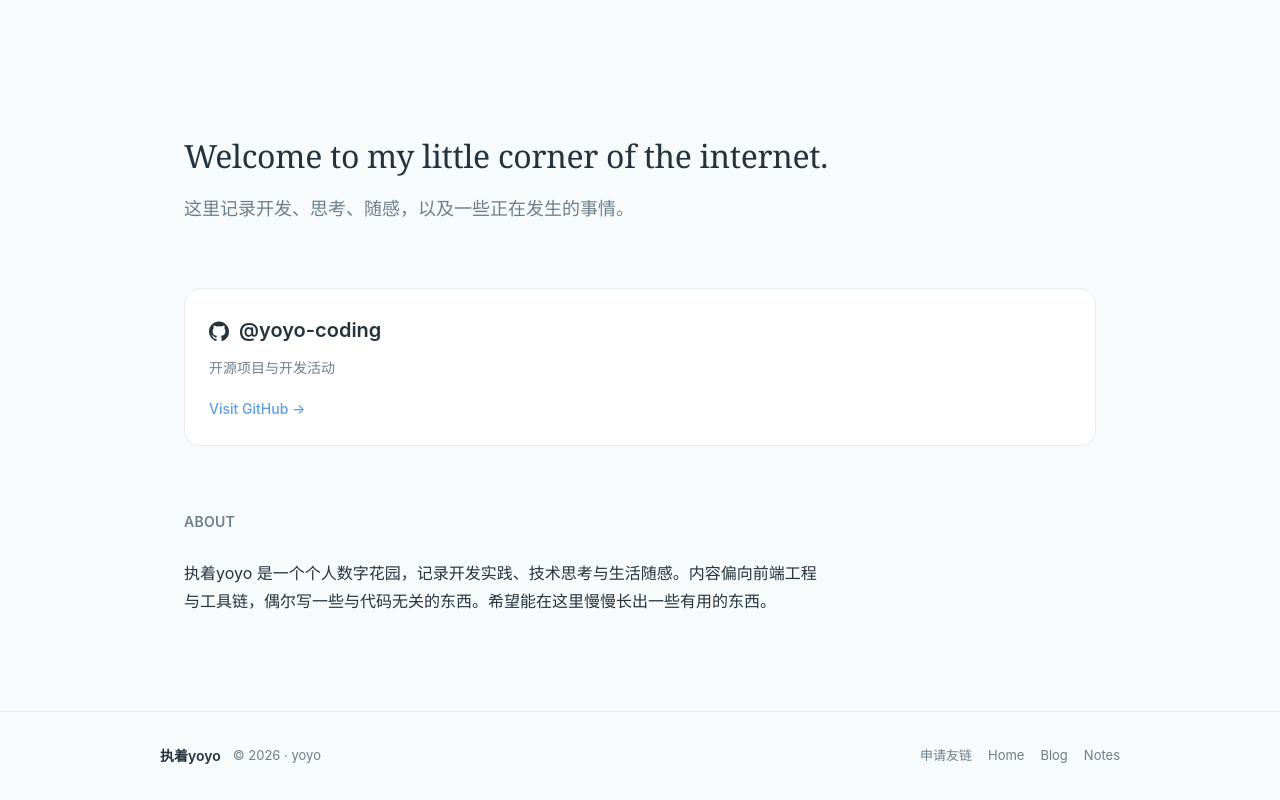
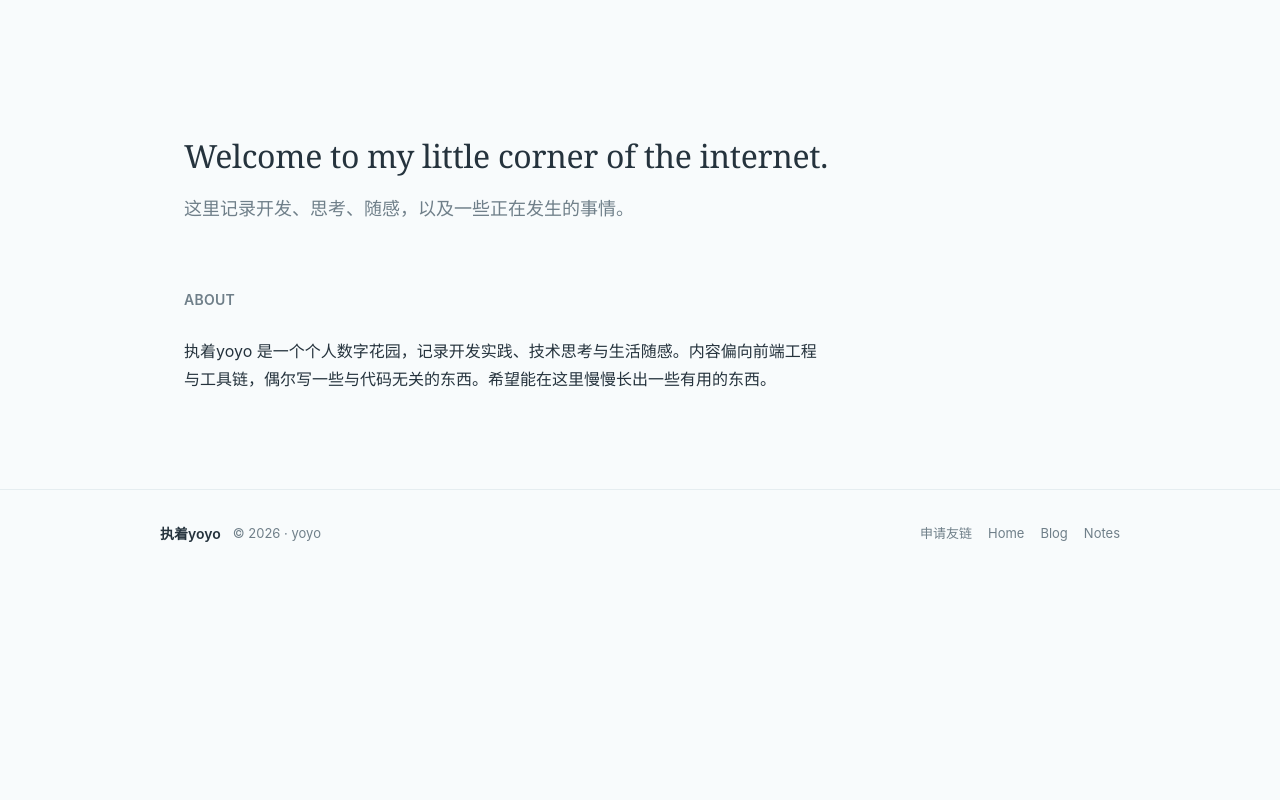
Before and after one commit to yoyo-coding/me, a Next.js app: page / in a window 1280 px wide. Shown: the part 761-1561 px from the top of the page. After the commit the page ends 1339 px from the top, so only its background shows below. Built offline with nearby package versions, Linux system fonts and the light colour scheme.

Commit message:
remove GitHub card from homepage (friend links replace it)

```diff
--- a/src/app/page.tsx
+++ b/src/app/page.tsx
@@ -2,7 +2,6 @@ import { getAllBlogPosts, getAllNotes } from "@/lib/content";
 import {
   AboutSection,
   BlogSection,
-  GithubSection,
   Hero,
   NotesSection,
   NowSection,
@@ -26,7 +25,6 @@ export default async function HomePage() {
       <BlogSection posts={posts} />
       <NotesSection notes={notes} />
       <NowSection />
-      <GithubSection />
       <AboutSection />
     </>
   );
--- a/src/components/home-sections.tsx
+++ b/src/components/home-sections.tsx
@@ -1,13 +1,13 @@
 import Link from "next/link";
 import type { BlogPost, Note } from "@/lib/types";
-import { githubUrl, siteConfig } from "@/lib/site-config";
+import { siteConfig } from "@/lib/site-config";
 import { getNowItems } from "@/lib/site-data";
 import { formatDate, formatNoteTime } from "@/lib/format";
 import { Reveal } from "@/components/reveal";
 
 /* ============================================================
    首页各内容板块（设计稿：首页.html）
-   首屏（hero）仅头像，滚动后依次：欢迎语 → Blog → Notes → Now → GitHub → About
+   首屏（hero）仅头像，滚动后依次：欢迎语 → Blog → Notes → Now → About
    ============================================================ */
 
 /** 首屏：仅头像主体，大面积留白是设计本身 */
@@ -132,30 +132,6 @@ export async function NowSection() {
   );
 }
 
-export function GithubSection() {
-  return (
-    <Reveal className="yoyo-section yoyo-content">
-      <div className="yoyo-card yoyo-github-card">
-        <div className="yoyo-github-header">
-          <svg width="20" height="20" viewBox="0 0 24 24" fill="currentColor" aria-hidden="true"><path d="M12 .5C5.37.5 0 5.87 0 12.5c0 5.3 3.44 9.8 8.21 11.39.6.11.82-.26.82-.58v-2.03c-3.34.72-4.04-1.61-4.04-1.61-.55-1.39-1.34-1.76-1.34-1.76-1.09-.74.08-.73.08-.73 1.2.08 1.84 1.24 1.84 1.24 1.07 1.84 2.81 1.31 3.5 1 .11-.78.42-1.31.76-1.61-2.67-.3-5.47-1.34-5.47-5.95 0-1.31.47-2.39 1.24-3.23-.12-.3-.54-1.52.12-3.18 0 0 1.01-.32 3.3 1.23a11.5 11.5 0 0 1 6 0c2.29-1.55 3.3-1.23 3.3-1.23.66 1.66.24 2.88.12 3.18.77.84 1.24 1.92 1.24 3.23 0 4.62-2.81 5.64-5.49 5.94.43.37.81 1.1.81 2.22v3.29c0 .32.22.7.83.58A12.01 12.01 0 0 0 24 12.5C24 5.87 18.63.5 12 .5z" /></svg>
-          <span className="yoyo-github-username">
-            @{siteConfig.githubUsername}
-          </span>
-        </div>
-        <p className="yoyo-github-intro">开源项目与开发活动</p>
-        <a
-          href={githubUrl}
-          className="yoyo-github-link"
-          target="_blank"
-          rel="noopener noreferrer"
-        >
-          Visit GitHub →
-        </a>
-      </div>
-    </Reveal>
-  );
-}
-
 export function AboutSection() {
   return (
     <Reveal className="yoyo-section yoyo-content">
```
